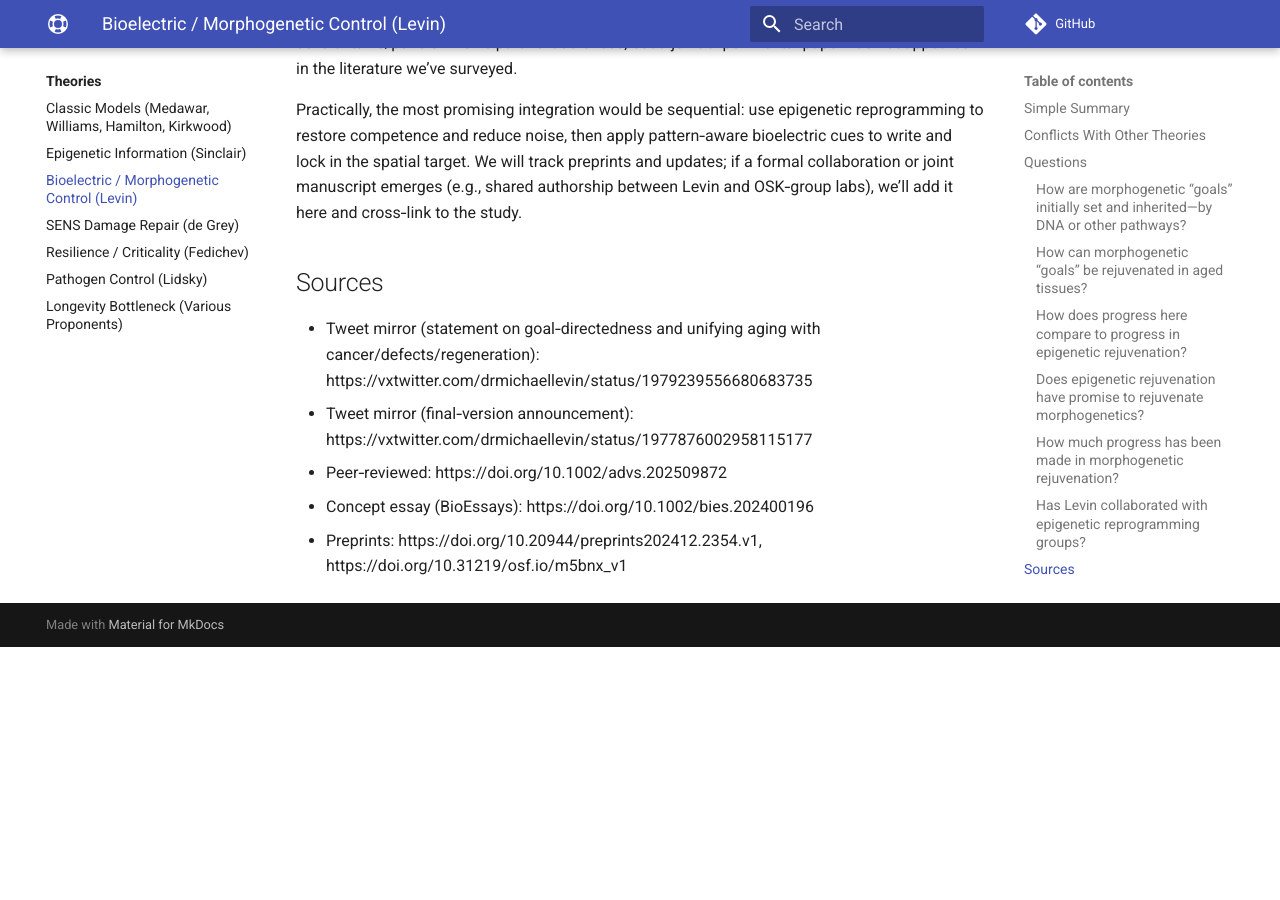
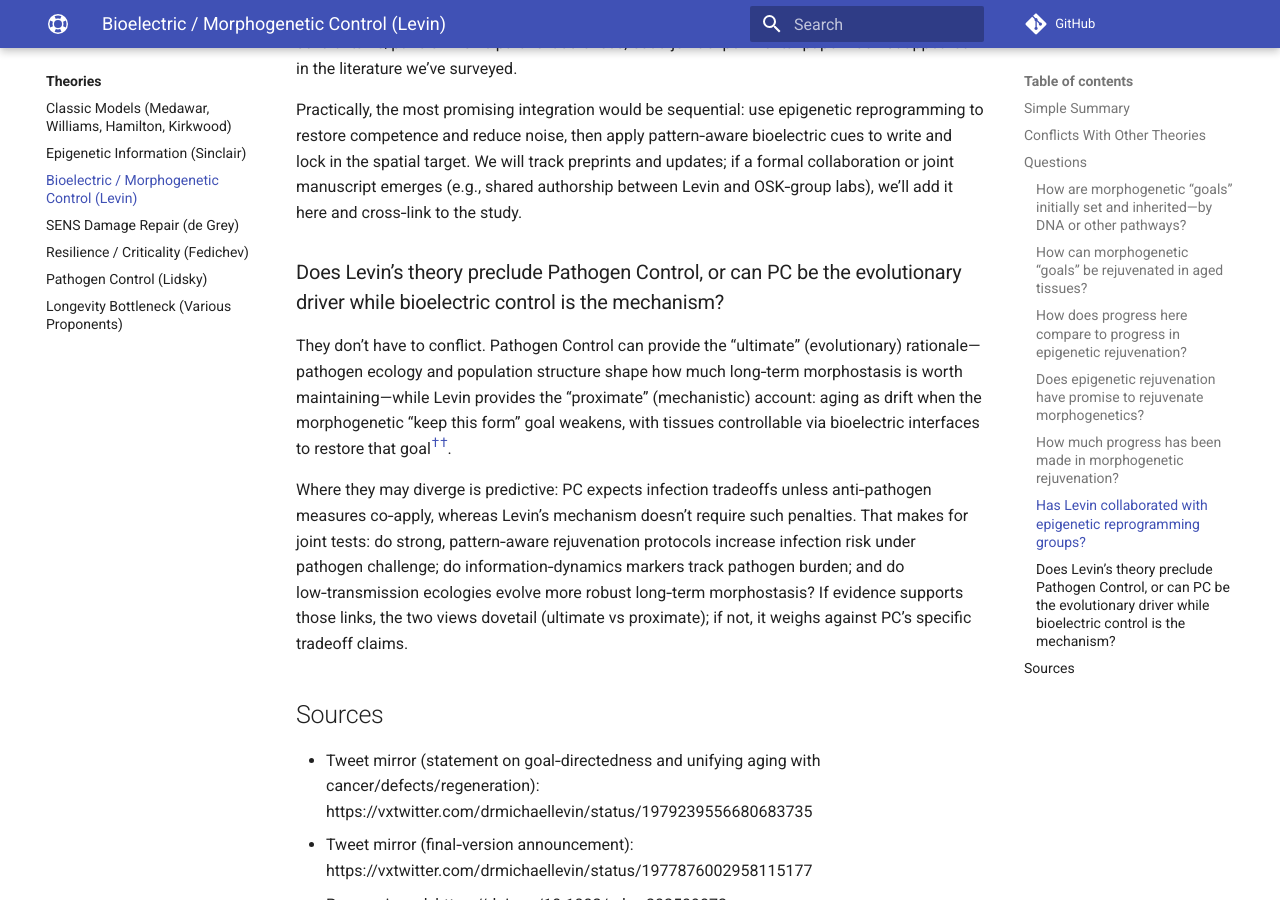
Before and after one commit to djgish485/project-lifespan, an MkDocs documentation site: the page built from docs/theories/bioelectric_morphogenetic_control.md, in a window 1280 px wide and 900 px high, scrolled down 4078 px. Built offline with MkDocs 1.6.1 and Material for MkDocs 9.7.7, drawn with Linux system fonts in a browser that asks for light colours; comment, search, counter and statistics services are not loaded; before the commit the page ends 4725 px from its top, so only the background shows below that.

Commit message:
docs(Levin): add Questions item on compatibility with Pathogen Control (ultimate vs proximate)

```diff
--- a/docs/theories/bioelectric_morphogenetic_control.md
+++ b/docs/theories/bioelectric_morphogenetic_control.md
@@ -107,6 +107,12 @@ As of now, there’s no published, co‑authored work between the Levin lab and
 
 Practically, the most promising integration would be sequential: use epigenetic reprogramming to restore competence and reduce noise, then apply pattern‑aware bioelectric cues to write and lock in the spatial target. We will track preprints and updates; if a formal collaboration or joint manuscript emerges (e.g., shared authorship between Levin and OSK‑group labs), we’ll add it here and cross‑link to the study.
 
+### Does Levin’s theory preclude Pathogen Control, or can PC be the evolutionary driver while bioelectric control is the mechanism?
+
+They don’t have to conflict. Pathogen Control can provide the “ultimate” (evolutionary) rationale—pathogen ecology and population structure shape how much long‑term morphostasis is worth maintaining—while Levin provides the “proximate” (mechanistic) account: aging as drift when the morphogenetic “keep this form” goal weakens, with tissues controllable via bioelectric interfaces to restore that goal<sup><a class="ref-pop" href="https://doi.org/10.1002/advs.202509872" data-ref-url="https://doi.org/10.1002/advs.202509872" data-ref-summary="Advanced Science (2025): Aging as a Loss of Goal‑Directedness — evolutionary simulation; predicts info‑dynamics signatures and pattern‑aware interventions.">†</a></sup><sup><a class="ref-pop" href="https://doi.org/10.1002/bies.202400196" data-ref-url="https://doi.org/10.1002/bies.202400196" data-ref-summary="BioEssays (2024): The Multiscale Wisdom of the Body — bioelectric networks as a tractable, top‑down interface to organ‑level control.">†</a></sup>.
+
+Where they may diverge is predictive: PC expects infection tradeoffs unless anti‑pathogen measures co‑apply, whereas Levin’s mechanism doesn’t require such penalties. That makes for joint tests: do strong, pattern‑aware rejuvenation protocols increase infection risk under pathogen challenge; do information‑dynamics markers track pathogen burden; and do low‑transmission ecologies evolve more robust long‑term morphostasis? If evidence supports those links, the two views dovetail (ultimate vs proximate); if not, it weighs against PC’s specific tradeoff claims.
+
 ## Sources
 
 - Tweet mirror (statement on goal‑directedness and unifying aging with cancer/defects/regeneration): https://vxtwitter.com/drmichaellevin/status/1979239556680683735
```
